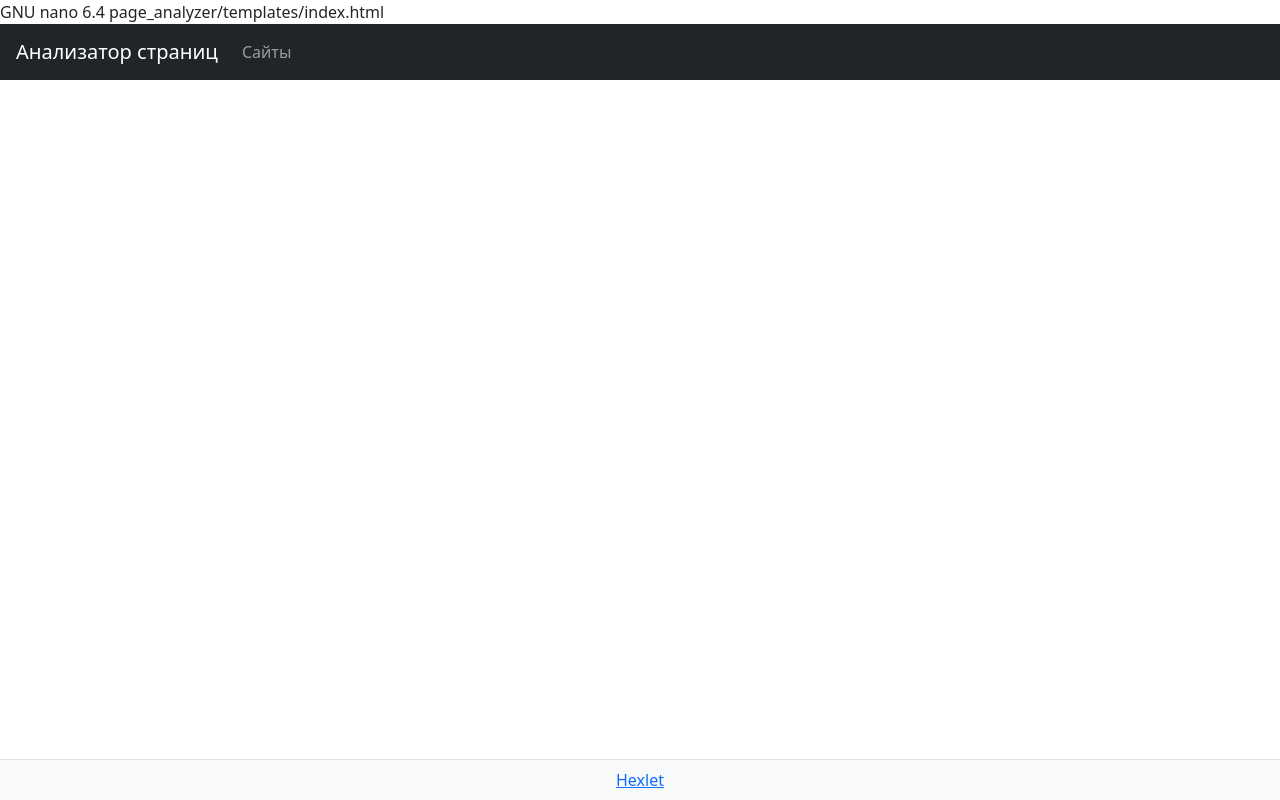
After one commit to RZenBridges/python-project-83, a Flask app: page /urls/1 in a window 1280 px wide. The commit adds this page. Run offline with Flask 2, Linux system fonts and the light colour scheme.

Commit message:
Update app.py header.html index.html poetry.lock pyproject.toml Add one_url.html urls.html

```diff
--- a/page_analyzer/app.py
+++ b/page_analyzer/app.py
@@ -20,5 +20,19 @@ def add_url():
     if not validators.url(URL):
         flash('Некорректный URL', 'error')
         return redirect(url_for('get_first'))
+    # check if url is not already in DB
+    # the url to be added to DB
     flash('Страница успешно добавлена', 'success')
-    return redirect(url_for('get_first'))
+    return redirect(url_for('show_one_url', id=1))
+
+
+@app.get('/urls')
+def show_urls():
+    messages = get_flashed_messages(with_categories=True)
+    return render_template('urls.html', messages=messages)
+
+
+@app.get('/urls/<id>')
+def show_one_url(id):
+    messages = get_flashed_messages(with_categories=True)
+    return render_template('one_url.html', messages=messages)
--- a/page_analyzer/templates/header.html
+++ b/page_analyzer/templates/header.html
@@ -3,8 +3,21 @@
       <a class="navbar-brand text-color-white" href="{{ url_for('get_first')}}">Анализатор страниц</a>
       <ul class="navbar-nav">
         <li class="nav-item">
-          <a class="nav-link" href="#">Сайты</a>
+          <a class="nav-link" href="{{ url_for('show_urls') }}">Сайты</a>
         </li>
       </ul>
     </nav>
   </header>
+    {% if messages %}
+      {% for category, message in messages %}
+        {% if category == 'error' %}
+          <div class="alert alert-danger">
+          {{ message }}
+          </div>
+        {% elif category == 'success' %}
+          <div class="alert alert-info">
+          {{ message }}
+          </div>
+        {% endif %}
+      {% endfor %}
+    {% endif %}
--- /dev/null
+++ b/page_analyzer/templates/one_url.html
@@ -0,0 +1,16 @@
+  GNU nano 6.4                          page_analyzer/templates/index.html
+<!DOCTYPE html>
+<html lang="ru">
+  {% include "head.html" %}
+<body>
+
+  {% include "header.html" %}
+
+  <main>
+
+  </main>
+
+  {% include "footer.html" %}
+
+</body>
+</html>
--- a/pyproject.toml
+++ b/pyproject.toml
@@ -12,6 +12,7 @@ flask = "^2.2.3"
 flake8 = "^6.0.0"
 gunicorn = "^20.1.0"
 validators = "^0.20.0"
+psycopg2-binary = "^2.9.6"
 
 
 [build-system]
```
Also changed, not shown: page_analyzer/templates/index.html (+1 -15 lines), page_analyzer/templates/urls.html (added, +31 -0 lines), 1 other file.
